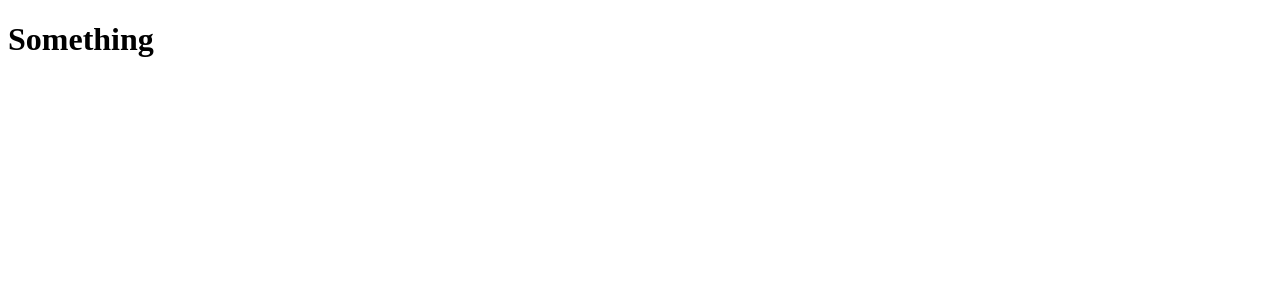
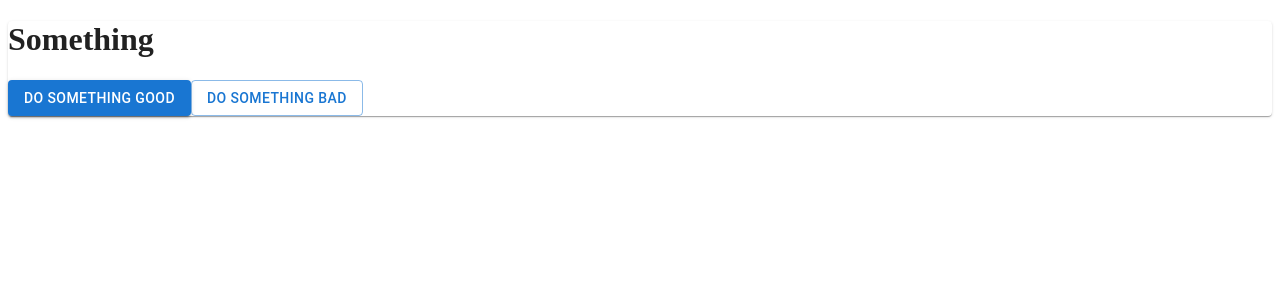
Before and after one commit to denis-emanuel/nextjs-app, a Next.js app: page /posts/something in a window 1280 px wide. Shown: the top 300 px of the page. Built offline with nearby package versions, Linux system fonts and the light colour scheme.

Commit message:
add material ui and experiment with the components

```diff
--- a/app/page.tsx
+++ b/app/page.tsx
@@ -14,7 +14,9 @@ export default function Home() {
         <link rel="icon" href="/favicon.ico" />
       </Head>
       <h1 className="title"></h1>
-      Read <Link href="/posts/first-post">this page!</Link>
+      Read <Link href="/posts/first-post">the first post!</Link>
+      <br />
+      Read <Link href="/posts/something">something!</Link>
       <Image
         src="/images/Ayrton_Senna_1988_Canada.webp"
         width={500}
--- a/app/posts/something/page.tsx
+++ b/app/posts/something/page.tsx
@@ -1,3 +1,47 @@
+"use client";
+
+import { useState } from "react";
+import { Alert, Button, Paper } from "@mui/material";
+
 export default function FirstPost() {
-  return <h1>Something</h1>;
+  // state that holds if an alert is good or bad
+  const [alertType, setAlertType] = useState<"success" | "error" | "none">(
+    "none"
+  );
+
+  return (
+    <div>
+      <Paper>
+        <h1>Something</h1>
+        <Button
+          variant="contained"
+          onClick={() => {
+            setAlertType("success");
+          }}
+        >
+          Do something good
+        </Button>
+        <Button
+          variant="outlined"
+          onClick={() => {
+            setAlertType("error");
+          }}
+        >
+          Do something bad
+        </Button>
+
+        {alertType === "success" && (
+          <Alert severity="success" variant="filled">
+            This is a success alert — check it out!
+          </Alert>
+        )}
+
+        {alertType === "error" && (
+          <Alert severity="error" variant="filled">
+            This is a error alert — check it out!
+          </Alert>
+        )}
+      </Paper>
+    </div>
+  );
 }
--- a/package.json
+++ b/package.json
@@ -9,6 +9,9 @@
     "lint": "next lint"
   },
   "dependencies": {
+    "@emotion/react": "^11.11.1",
+    "@emotion/styled": "^11.11.0",
+    "@mui/material": "^5.14.7",
     "@types/node": "20.5.6",
     "@types/react": "18.2.21",
     "@types/react-dom": "18.2.7",
```
Also changed, not shown: 1 other file (tests, documents, lock files or other folders).
